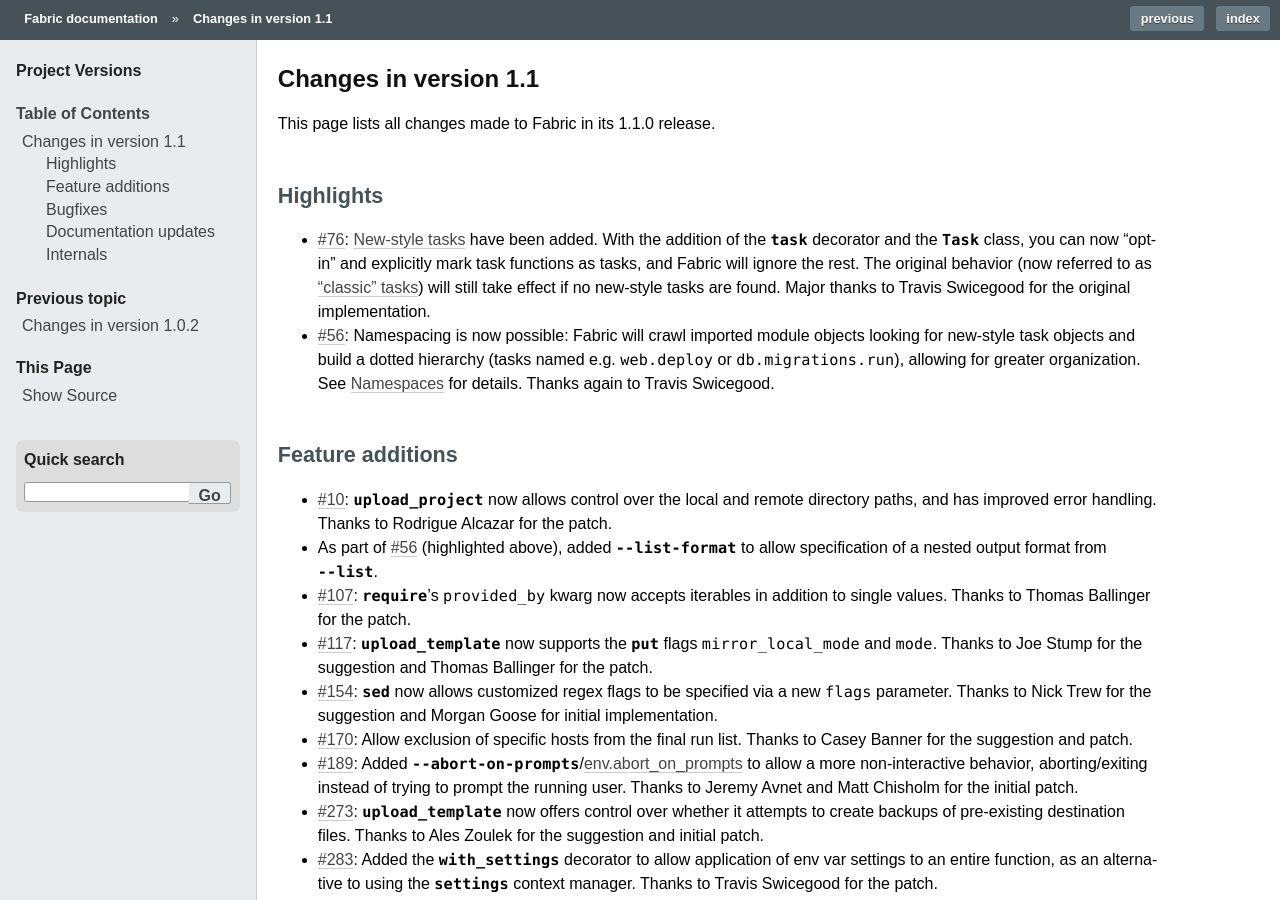
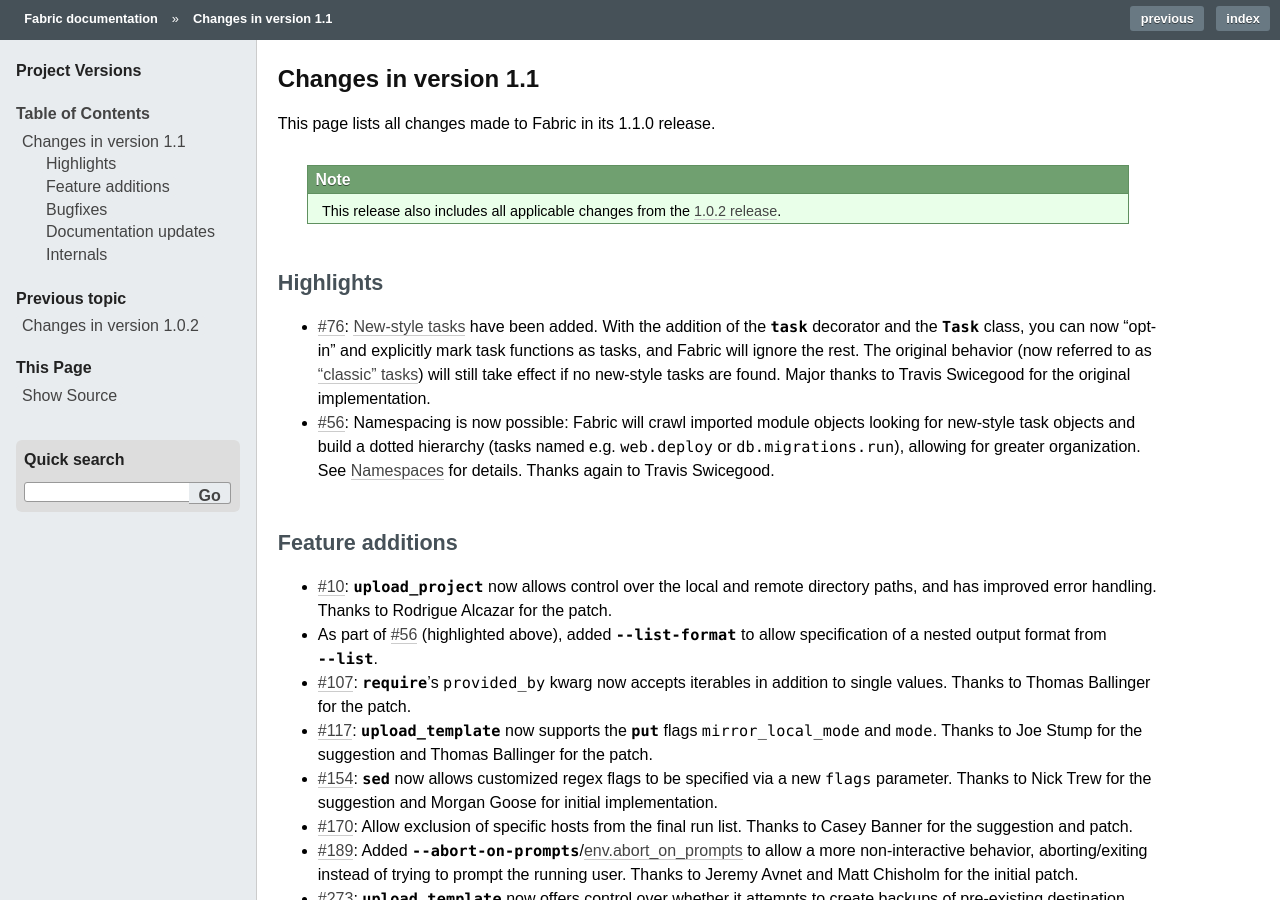
Before and after one commit to fabric/fabric, a Sphinx documentation site: the page built from docs/changes/1.1.rst, in a window 1280 px wide and 900 px high. Built offline with Sphinx 7.4.7, drawn with Linux system fonts in a browser that asks for light colours; pages that are not in the unit, such as notebooks, are missing from menus; the version number could not be read and is left out.

Commit message:
Add 1.0.2 note to 1.1 release docs

```diff
--- a/docs/changes/1.1.rst
+++ b/docs/changes/1.1.rst
@@ -4,6 +4,9 @@
 
 This page lists all changes made to Fabric in its 1.1.0 release.
 
+.. note::
+    This release also includes all applicable changes from the :doc:`1.0.2
+    release </changes/1.0.2>`.
 
 Highlights
 ==========
```
